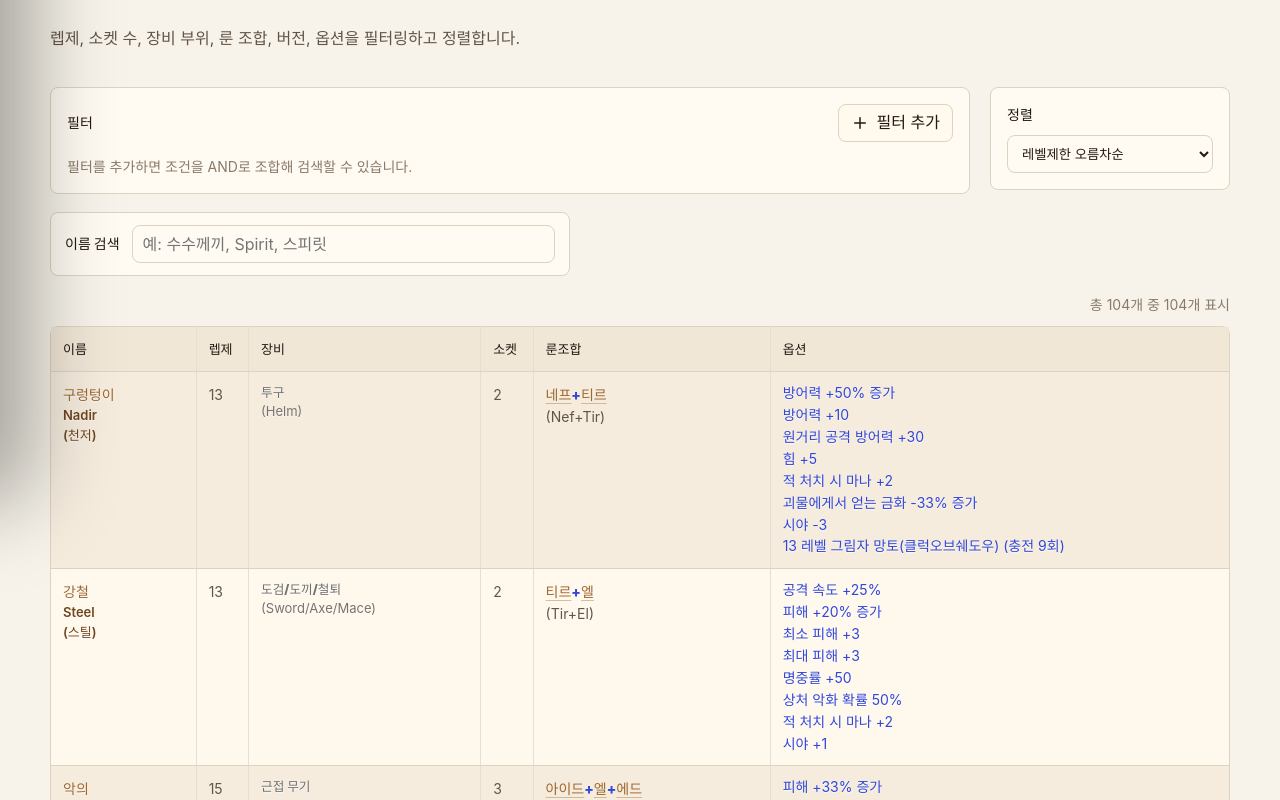
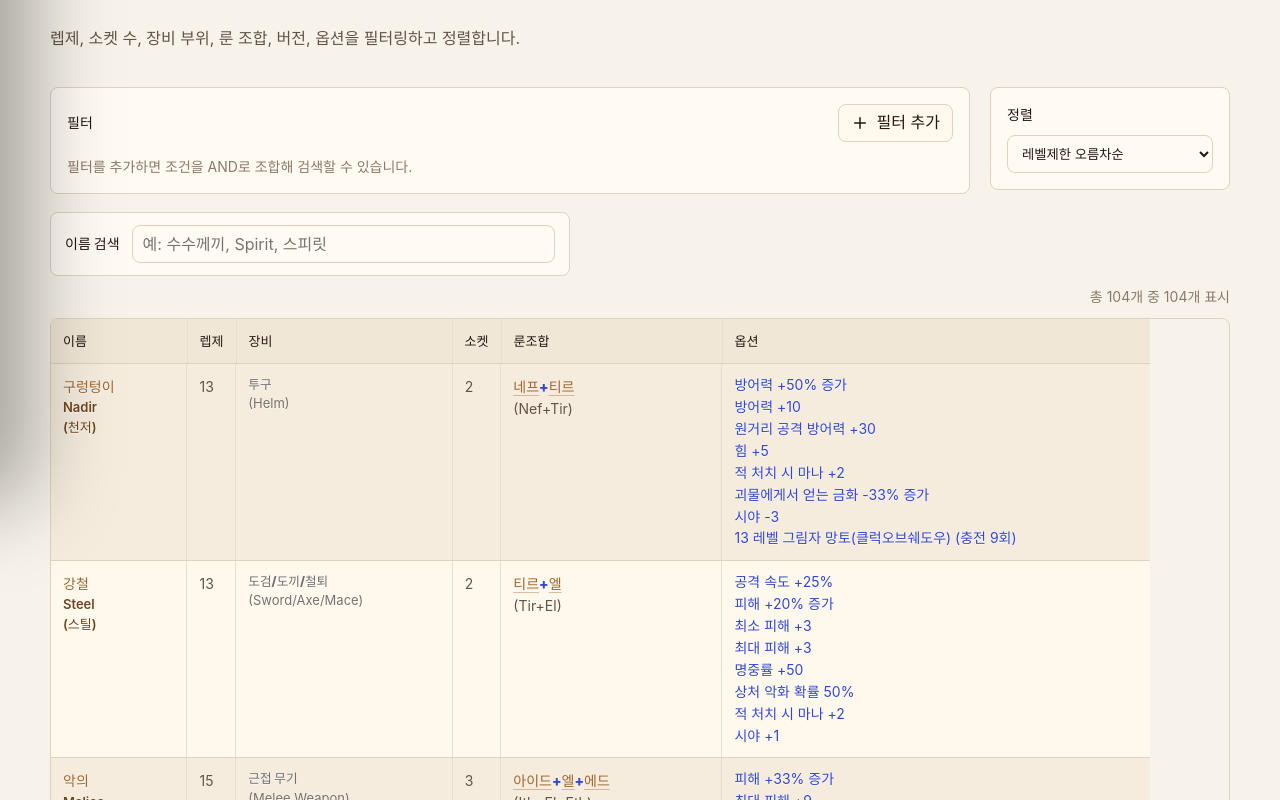
Before and after one commit to artrointel/dia2dic, a React (Vite) app: page /cube/runewords in a window 1280 px wide. Shown: the part 300-1100 px from the top of the page. Built offline with nearby package versions, Linux system fonts and the light colour scheme.

Commit message:
Added horiz. scrolling on common table component

```diff
--- a/src/components/ItemDataTable.css
+++ b/src/components/ItemDataTable.css
@@ -1,10 +1,12 @@
 .item-data-table-block {
   display: grid;
+  max-width: 100%;
+  min-width: 0;
 }
 
 .item-data-table-block.is-content-width {
   max-width: 100%;
-  width: max-content;
+  width: 100%;
 }
 
 .item-data-table-meta {
@@ -18,24 +20,29 @@
 
 .normal-split-table {
   display: grid;
+  max-width: 100%;
+  min-width: 0;
   overflow: visible;
   position: relative;
 }
 
 .runewords-table-wrap:has(.normal-split-table.is-content-width) {
   max-width: 100%;
-  width: max-content;
+  min-width: 0;
+  width: 100%;
 }
 
 .normal-split-table.is-content-width {
   max-width: 100%;
-  width: max-content;
+  width: 100%;
 }
 
 .normal-table-horizontal-scroll {
   max-width: 100%;
+  min-width: 0;
   overflow-x: auto;
   overflow-y: hidden;
+  width: 100%;
 }
 
 .normal-items-table-scroll {
@@ -44,8 +51,10 @@
 
 .item-table-measure-layer {
   contain: layout style;
+  font-size: 14px;
   height: 0;
   left: -10000px;
+  line-height: 1.35;
   overflow: hidden;
   pointer-events: none;
   position: fixed;
@@ -65,6 +74,11 @@
   width: max-content;
 }
 
+.item-table-measure-layer > div > span:first-child {
+  font-size: 13px;
+  font-weight: 700;
+}
+
 .item-table-measure-layer .normal-item-name-cell {
   display: inline-flex;
 }
@@ -73,7 +87,8 @@
 .item-table-measure-layer .max-defense-card,
 .item-table-measure-layer .weapon-damage-card,
 .item-table-measure-layer .rune-mini-card,
-.item-table-measure-layer .bow-ias-card {
+.item-table-measure-layer .bow-ias-card,
+.item-table-measure-layer .version-popup {
   display: none;
 }
 
@@ -86,6 +101,29 @@
   padding-left: var(--table-cell-padding-x);
   padding-right: var(--table-cell-padding-x);
   white-space: nowrap;
+}
+
+.normal-split-table.has-sticky-first-column .normal-items-table tr > :first-child {
+  left: 0;
+  position: sticky;
+  z-index: 2;
+}
+
+.normal-split-table.has-sticky-first-column .normal-items-table thead tr > :first-child {
+  background: var(--surface-strong);
+  z-index: 4;
+}
+
+.normal-split-table.has-sticky-first-column .normal-items-table tbody tr:nth-child(odd) > :first-child {
+  background: var(--table-row-odd);
+}
+
+.normal-split-table.has-sticky-first-column .normal-items-table tbody tr:nth-child(even) > :first-child {
+  background: var(--table-row-even);
+}
+
+.normal-split-table.has-sticky-first-column .normal-items-table tr:hover > :first-child {
+  background: var(--table-row-hover);
 }
 
 .normal-items-table .option-list {
--- a/src/components/ItemDataTable.tsx
+++ b/src/components/ItemDataTable.tsx
@@ -17,6 +17,7 @@ type ItemDataTableProps<TItem> = {
   items: TItem[]
   fillColumnKey?: string
   metaLabel?: ReactNode
+  stickyFirstColumn?: boolean
   tableClassName?: string
   widthMode?: 'fill' | 'content'
   wrapperClassName?: string
@@ -32,6 +33,7 @@ export function ItemDataTable<TItem>({
   getRowKey,
   items,
   metaLabel,
+  stickyFirstColumn = true,
   tableClassName = '',
   widthMode = 'fill',
   wrapperClassName = '',
@@ -98,7 +100,12 @@ export function ItemDataTable<TItem>({
 
       <div className="runewords-table-wrap">
         <div
-          className={['normal-split-table', widthMode === 'content' ? 'is-content-width' : '', wrapperClassName]
+          className={[
+            'normal-split-table',
+            stickyFirstColumn ? 'has-sticky-first-column' : '',
+            widthMode === 'content' ? 'is-content-width' : '',
+            wrapperClassName,
+          ]
             .filter(Boolean)
             .join(' ')}
           ref={wrapperRef}
--- a/src/components/RuneMiniCard.tsx
+++ b/src/components/RuneMiniCard.tsx
@@ -1,5 +1,6 @@
-import { assetUrl, runeUpgrades } from '../shared/gameData'
+import { assetUrl } from '../shared/gameData'
 import type { RuneUpgrade } from '../shared/appTypes'
+import { countessRateLines, findRuneByKoreanName } from './runeMiniCardUtils'
 
 export function RuneMiniCard({ rune }: { rune: RuneUpgrade }) {
   const countessRates = countessRateLines(rune)
@@ -67,26 +68,6 @@ export function RuneCombinationToken({ name }: { name: string }) {
   )
 }
 
-export function findRuneByKoreanName(name: string) {
-  const normalizedBaseName = name.replace(/\s+/g, '').trim()
-  const runeAliases: Record<string, string> = {
-    이스트: '아이스트',
-  }
-  const normalizedName = `${runeAliases[normalizedBaseName] ?? normalizedBaseName}룬`
-
-  return runeUpgrades.find((rune) => rune.한글명.replace(/\s+/g, '') === normalizedName)
-}
-
-export function countessRateLines(rune: RuneUpgrade) {
-  return [
-    ['보통', rune['드랍율(카운테스)'].보통],
-    ['악몽', rune['드랍율(카운테스)'].악몽],
-    ['지옥', rune['드랍율(카운테스)'].지옥],
-  ]
-    .filter(([, rate]) => rate)
-    .map(([difficulty, rate]) => `${difficulty} ${rate}`)
-}
-
 export function RuneEffectLines({ values }: { values: string[] }) {
   return (
     <span className="rune-effect-lines">
--- /dev/null
+++ b/src/components/runeMiniCardUtils.ts
@@ -0,0 +1,22 @@
+import { runeUpgrades } from '../shared/gameData'
+import type { RuneUpgrade } from '../shared/appTypes'
+
+export function findRuneByKoreanName(name: string) {
+  const normalizedBaseName = name.replace(/\s+/g, '').trim()
+  const runeAliases: Record<string, string> = {
+    이스트: '아이스트',
+  }
+  const normalizedName = `${runeAliases[normalizedBaseName] ?? normalizedBaseName}룬`
+
+  return runeUpgrades.find((rune) => rune.한글명.replace(/\s+/g, '') === normalizedName)
+}
+
+export function countessRateLines(rune: RuneUpgrade) {
+  return [
+    ['보통', rune['드랍율(카운테스)'].보통],
+    ['악몽', rune['드랍율(카운테스)'].악몽],
+    ['지옥', rune['드랍율(카운테스)'].지옥],
+  ]
+    .filter(([, rate]) => rate)
+    .map(([difficulty, rate]) => `${difficulty} ${rate}`)
+}
--- a/src/pages/RunesPage.tsx
+++ b/src/pages/RunesPage.tsx
@@ -1,7 +1,8 @@
 import { useRef } from 'react'
 import { Gem } from 'lucide-react'
 import { PageHeading } from '../components/PageHeading'
-import { countessRateLines, RuneEffectLines } from '../components/RuneMiniCard'
+import { RuneEffectLines } from '../components/RuneMiniCard'
+import { countessRateLines } from '../components/runeMiniCardUtils'
 import { useTableCrosshair } from '../hooks/useTableCrosshair'
 import { assetUrl, runeUpgrades } from '../shared/gameData'
 
--- a/src/pages/RunewordsPage.tsx
+++ b/src/pages/RunewordsPage.tsx
@@ -1,11 +1,11 @@
-import { useMemo, useRef, useState } from 'react'
+import { useMemo, useState } from 'react'
 import { Gem, Plus, Trash2 } from 'lucide-react'
+import { ItemDataTable, type ItemDataTableColumn } from '../components/ItemDataTable'
 import { OptionList } from '../components/OptionList'
 import { PageHeading } from '../components/PageHeading'
-import { RuneMiniCard } from '../components/RuneMiniCard'
+import { RuneCombinationToken } from '../components/RuneMiniCard'
 import { FilterPanel, NameSearch, SortControl, TableToolbar } from '../components/TableControls'
-import { useTableCrosshair } from '../hooks/useTableCrosshair'
-import { runeUpgrades, runewords } from '../shared/gameData'
+import { runewords } from '../shared/gameData'
 import type { FilterType, Runeword, RunewordFilter, SortType } from '../shared/appTypes'
 
 const EQUIPMENT_FILTER_GROUPS = [
@@ -98,8 +98,6 @@ export function RunewordsPage() {
   const [filters, setFilters] = useState<RunewordFilter[]>([])
   const [nameQuery, setNameQuery] = useState('')
   const [sortType, setSortType] = useState<SortType>('level-asc')
-  const tableRef = useRef<HTMLTableElement>(null)
-  useTableCrosshair(tableRef)
   const equipmentTypes = useMemo(
     () =>
       [
@@ -186,6 +184,61 @@ export function RunewordsPage() {
         return left.렙제 - right.렙제
       })
   }, [filters, nameQuery, sortType])
+  const columns: ItemDataTableColumn<Runeword>[] = [
+    {
+      key: 'name',
+      header: '이름',
+      className: 'runeword-name-cell',
+      render: (item) => (
+        <>
+          <span className={`runeword-name ${item.버전.length > 0 ? 'has-version' : ''}`}>
+            <FormattedRunewordName name={item.이름} />
+            {item.버전.length > 0 ? '*' : ''}
+          </span>
+          {item.버전.length > 0 && (
+            <span className="version-popup">
+              {item.버전.map((line) => (
+                <span key={line}>{line}</span>
+              ))}
+            </span>
+          )}
+        </>
+      ),
+    },
+    {
+      key: 'level',
+      header: '렙제',
+      className: 'runeword-col-level',
+      render: (item) => item.렙제,
+    },
+    {
+      key: 'equipment',
+      header: '장비',
+      className: 'runeword-col-equipment',
+      render: (item) => <EquipmentLines equipment={getRunewordEquipment(item)} />,
+    },
+    {
+      key: 'sockets',
+      header: '소켓',
+      className: 'runeword-col-sockets',
+      render: (item) => item['소켓 수'],
+    },
+    {
+      key: 'runes',
+      header: '룬조합',
+      className: 'runeword-col-runes',
+      render: (item) =>
+        item.룬조합.map((line) => (
+          <RuneCombinationLine line={line} key={line} />
+        )),
+    },
+    {
+      key: 'options',
+      header: '옵션',
+      className: 'runeword-col-options',
+      render: (item) => <OptionList items={item.options} />,
+    },
+  ]
 
   return (
     <section className="runewords-page">
@@ -229,56 +282,14 @@ export function RunewordsPage() {
         value={nameQuery}
         onChange={setNameQuery}
       />
-      <div className="table-meta">
-        총 {runewords.length}개 중 {filteredRunewords.length}개 표시
-      </div>
-
-      <div className="runewords-table-wrap">
-        <table className="table-crosshair runewords-table" ref={tableRef}>
-          <thead>
-            <tr>
-              <th>이름</th>
-              <th>렙제</th>
-              <th>장비</th>
-              <th>소켓</th>
-              <th>룬조합</th>
-              <th>옵션</th>
-            </tr>
-          </thead>
-          <tbody>
-            {filteredRunewords.map((item) => (
-              <tr key={item.id}>
-                <td className="runeword-name-cell">
-                  <span className={`runeword-name ${item.버전.length > 0 ? 'has-version' : ''}`}>
-                    <FormattedRunewordName name={item.이름} />
-                    {item.버전.length > 0 ? '*' : ''}
-                  </span>
-                  {item.버전.length > 0 && (
-                    <span className="version-popup">
-                      {item.버전.map((line) => (
-                        <span key={line}>{line}</span>
-                      ))}
-                    </span>
-                  )}
-                </td>
-                <td>{item.렙제}</td>
-                <td>
-                  <EquipmentLines equipment={getRunewordEquipment(item)} />
-                </td>
-                <td>{item['소켓 수']}</td>
-                <td>
-                  {item.룬조합.map((line) => (
-                    <RuneCombinationLine line={line} key={line} />
-                  ))}
-                </td>
-                <td>
-                  <OptionList items={item.options} />
-                </td>
-              </tr>
-            ))}
-          </tbody>
-        </table>
-      </div>
+      <ItemDataTable
+        columns={columns}
+        emptyMessage="룬워드 데이터가 없습니다."
+        getRowKey={(item) => item.id}
+        items={filteredRunewords}
+        metaLabel={`총 ${runewords.length}개 중 ${filteredRunewords.length}개 표시`}
+        widthMode="content"
+      />
     </section>
   )
 }
@@ -395,31 +406,6 @@ function RuneCombinationParts({
   })
 }
 
-function RuneCombinationToken({ name }: { name: string }) {
-  const rune = findRuneByKoreanName(name)
-
-  if (!rune) {
-    return <span>{name}</span>
-  }
-
-  return (
-    <span className="rune-card-trigger rune-token">
-      {name}
-      <RuneMiniCard rune={rune} />
-    </span>
-  )
-}
-
-function findRuneByKoreanName(name: string) {
-  const normalizedBaseName = name.replace(/\s+/g, '').trim()
-  const runeAliases: Record<string, string> = {
-    이스트: '아이스트',
-  }
-  const normalizedName = `${runeAliases[normalizedBaseName] ?? normalizedBaseName}룬`
-
-  return runeUpgrades.find((rune) => rune.한글명.replace(/\s+/g, '') === normalizedName)
-}
-
 function RunewordFilterRow({
   equipmentGroups,
   filter,
```
Also changed, not shown: src/components/ImageViewer.tsx (+19 -12 lines), src/pages/NormalItemsPage.tsx (+7 -11 lines), 2 other files (tests, documents, lock files or other folders).
